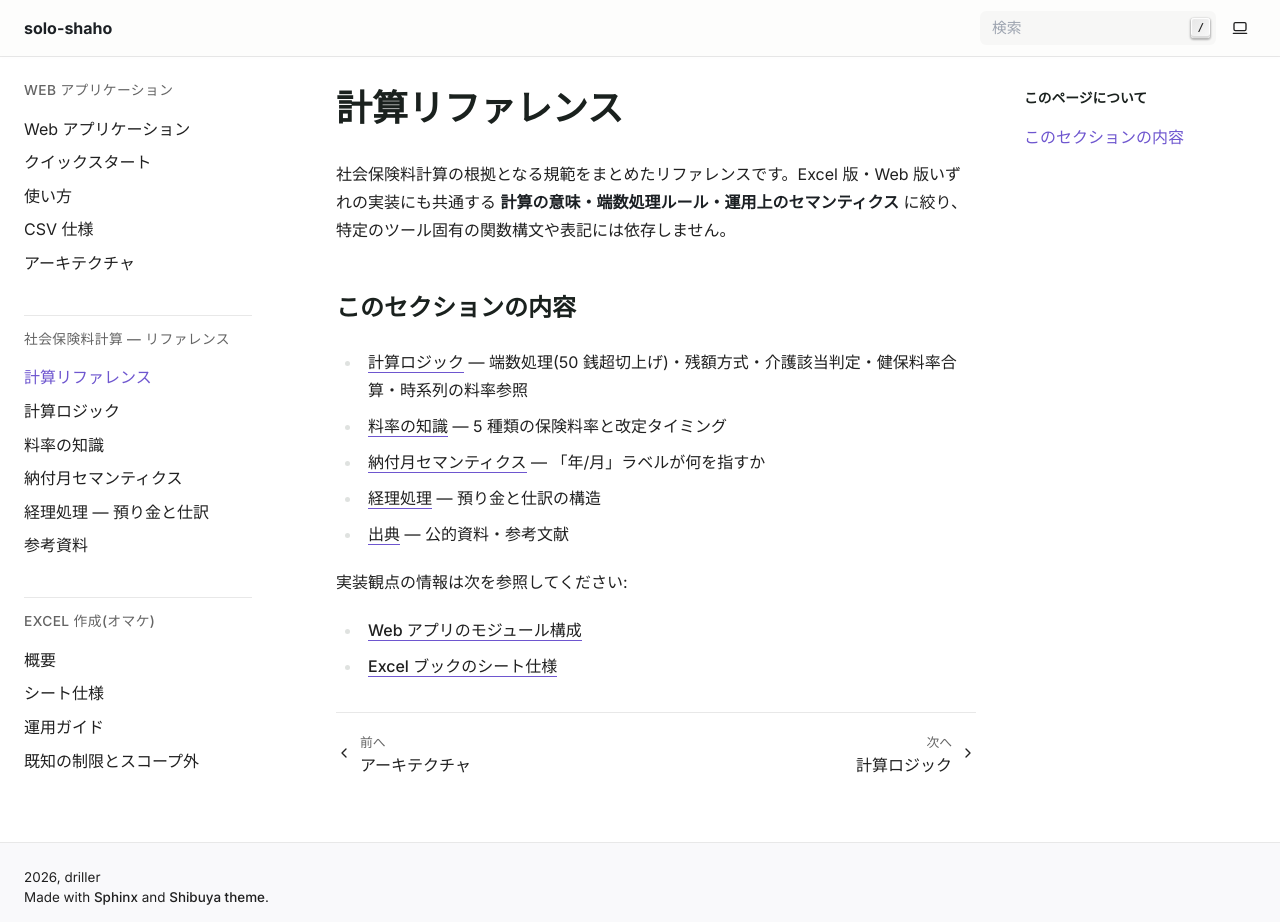
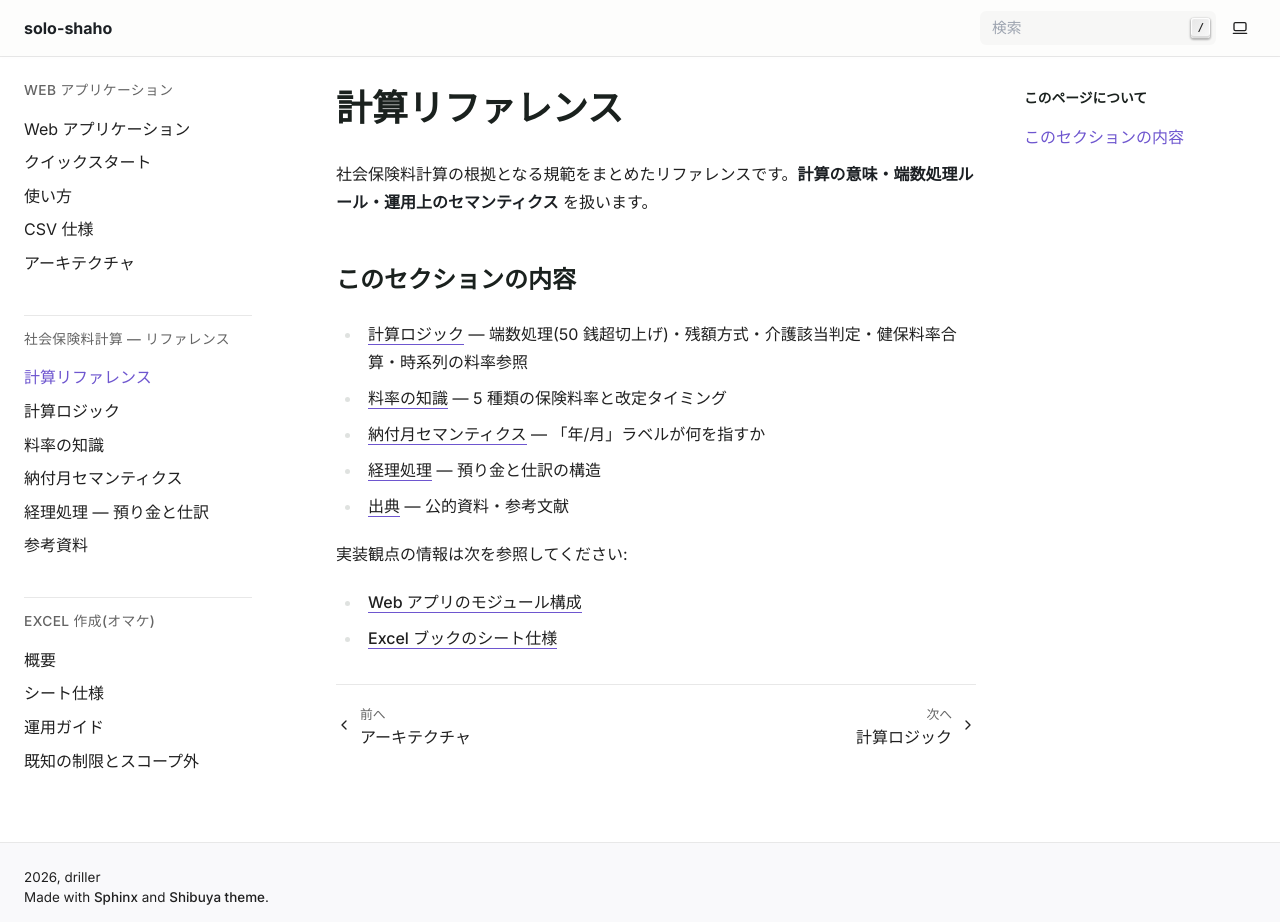
Before and after one commit to drillan/solo-shaho, a Sphinx documentation site: the page built from docs/reference/index.md, in a window 1280 px wide and 922 px high. Built offline with Sphinx 7.4.7, drawn with Linux system fonts in a browser that asks for light colours.

Commit message:
docs(reference): remove implementation-policy phrasing from reader-facing text
「特定のツール構文に依存しない形で記述します」「特定のツール固有の
関数構文や表記には依存しません」は内部の編集方針であり、第三者の
読者には意味不明かつ押し付けがましい。読者は「何が書いてあるか」
だけを知りたいので、編集ポリシーは削除し、本文の主題のみ残した。

- reference/index.md: 「特定のツール固有の関数構文や表記には依存しません」を削除
- reference/logic.md: 「特定のツール構文に依存しない形で記述します」を削除し
  「本章で用いる記号」と直接記号定義に繋げる形に整理

Co-Authored-By: Claude Opus 4.7 (1M context) <noreply@anthropic.com>

```diff
--- a/docs/reference/index.md
+++ b/docs/reference/index.md
@@ -1,6 +1,6 @@
 # 計算リファレンス
 
-社会保険料計算の根拠となる規範をまとめたリファレンスです。Excel 版・Web 版いずれの実装にも共通する **計算の意味・端数処理ルール・運用上のセマンティクス** に絞り、特定のツール固有の関数構文や表記には依存しません。
+社会保険料計算の根拠となる規範をまとめたリファレンスです。**計算の意味・端数処理ルール・運用上のセマンティクス** を扱います。
 
 ## このセクションの内容
 
```
Also changed, not shown: docs/reference/logic.md (+1 -1 lines).
